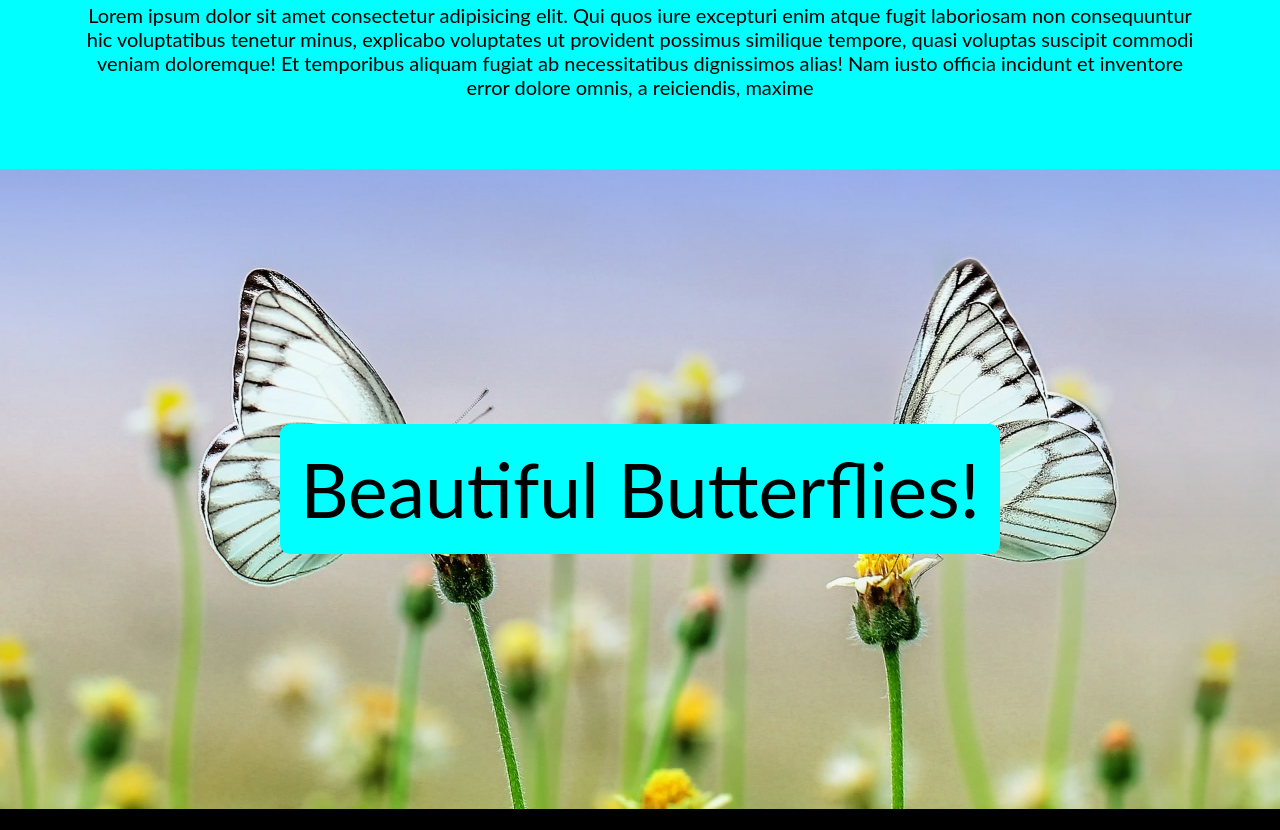
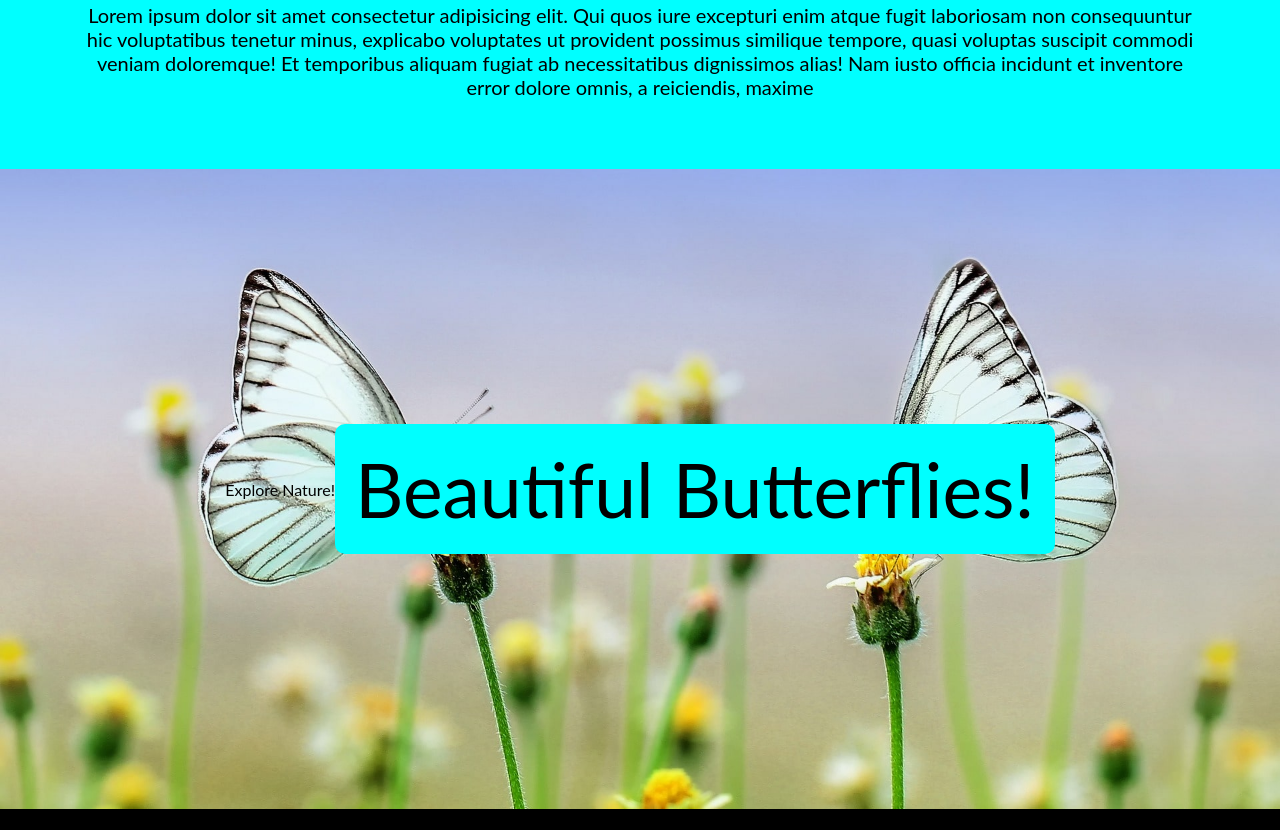
Before and after one commit to Eht67/Frontend_Projects, a plain HTML site: page HTML_CSS_Projects/004_Parallax_Effect/index.html in a window 1280 px wide. Shown: the part 990-1820 px from the top of the page. Drawn offline with Linux system fonts and the light colour scheme.

Commit message:
project 4 html css enhancements

```diff
--- a/HTML_CSS_Projects/004_Parallax_Effect/index.html
+++ b/HTML_CSS_Projects/004_Parallax_Effect/index.html
@@ -25,6 +25,9 @@
         </p>
     </section>
     <section class="pimg2">
+
+        Explore Nature!
+
         <div class="ptext">
             <p>Beautiful Butterflies!</p>
         </div>
```
